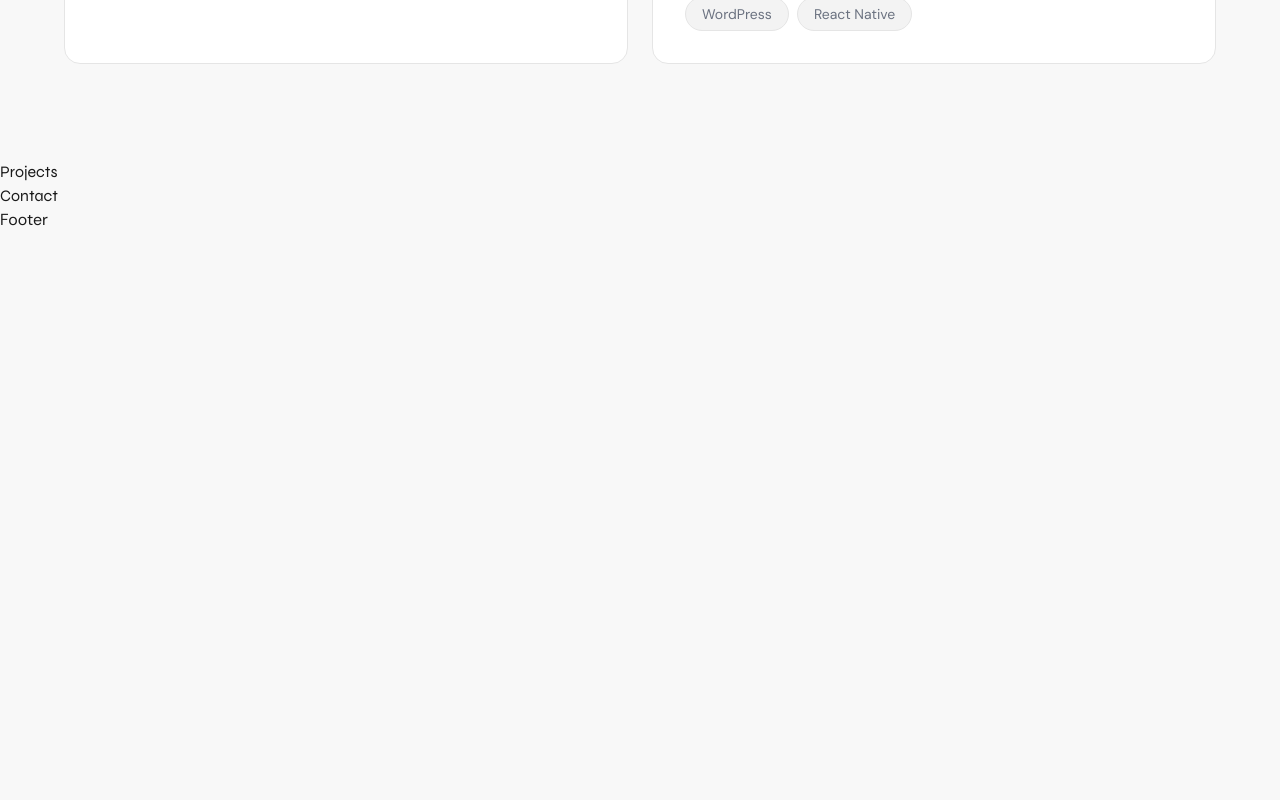
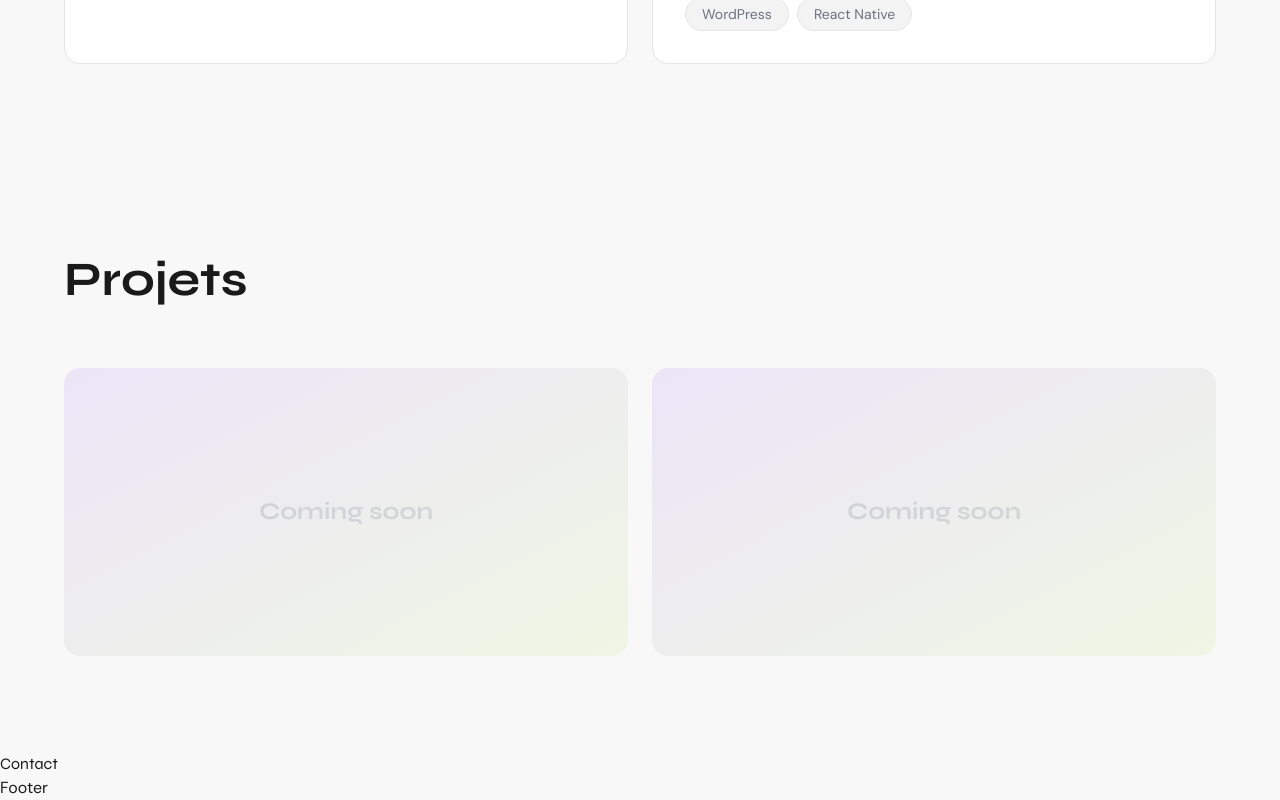
Before and after one commit to 41M3Dev/Portfolio, a React app: page / in a window 1280 px wide. Shown: the part 2097-2897 px from the top of the page. Before the commit the page ends 2329 px from the top, so only its background shows below. Built offline with nearby package versions, Linux system fonts and the light colour scheme; the HTML template or start-up script is replaced by a standard one.

Commit message:
feat: ajout du composant Projects avec effet hover overlay

```diff
--- a/src/components/Projects.jsx
+++ b/src/components/Projects.jsx
@@ -1 +1,92 @@
-export default function Projects() { return <section id="projects"><h1>Projects</h1></section> }
+import { motion } from 'framer-motion'
+
+const projects = [
+    {
+        id: 1,
+        title: 'Projet à venir',
+        description: 'Ce projet sera bientôt disponible.',
+        tags: ['React', 'Node.js', 'MySQL'],
+        link: null,
+    },
+    {
+        id: 2,
+        title: 'Projet à venir',
+        description: 'Ce projet sera bientôt disponible.',
+        tags: ['Laravel', 'Vue.js', 'PostgreSQL'],
+        link: null,
+    },
+]
+
+export default function Projects() {
+    return (
+        <section id="projects" className="py-24 px-6">
+            <div className="max-w-6xl mx-auto">
+
+                <motion.h2
+                    initial={{ opacity: 0, y: 20 }}
+                    whileInView={{ opacity: 1, y: 0 }}
+                    viewport={{ once: true }}
+                    transition={{ duration: 0.6 }}
+                    className="font-display font-bold text-4xl md:text-5xl text-brand-text mb-16"
+                >
+                    Projets
+                </motion.h2>
+
+                <div className="grid grid-cols-1 md:grid-cols-2 gap-6">
+                    {projects.map((project, i) => (
+                        <motion.div
+                            key={project.id}
+                            initial={{ opacity: 0, y: 30 }}
+                            whileInView={{ opacity: 1, y: 0 }}
+                            viewport={{ once: true }}
+                            transition={{ delay: i * 0.15, duration: 0.5 }}
+                            className="relative rounded-2xl overflow-hidden group cursor-pointer h-72"
+                        >
+                            {/* Image / fond placeholder */}
+                            <div className="absolute inset-0 bg-gradient-to-br from-violet/10 to-lime/10 flex items-center justify-center">
+                <span className="font-display font-bold text-2xl text-brand-muted/20">
+                  Coming soon
+                </span>
+                            </div>
+
+                            {/* Overlay au hover */}
+                            <div className="absolute inset-0 bg-violet/90 flex flex-col justify-end p-8 opacity-0 group-hover:opacity-100 transition-opacity duration-300">
+
+                                <h3 className="font-display font-bold text-xl text-white mb-2">
+                                    {project.title}
+                                </h3>
+
+                                <p className="font-body text-white/70 text-sm mb-4">
+                                    {project.description}
+                                </p>
+
+                                <div className="flex flex-wrap gap-2 mb-6">
+                                    {project.tags.map((tag) => (
+                                        <span
+                                            key={tag}
+                                            className="text-xs px-3 py-1 rounded-full border border-white/30 text-white/80"
+                                        >
+                      {tag}
+                    </span>
+                                    ))}
+                                </div>
+
+                                <button
+                                    disabled={!project.link}
+                                    className="w-fit flex items-center gap-2 text-lime text-sm font-body font-medium"
+                                >
+                                    Bientôt disponible
+                                    <svg xmlns="http://www.w3.org/2000/svg" width="16" height="16" viewBox="0 0 24 24" fill="none" stroke="currentColor" strokeWidth="2" strokeLinecap="round" strokeLinejoin="round">
+                                        <path d="M5 12h14M12 5l7 7-7 7" />
+                                    </svg>
+                                </button>
+
+                            </div>
+                        </motion.div>
+                    ))}
+                </div>
+
+            </div>
+        </section>
+    )
+}
```
